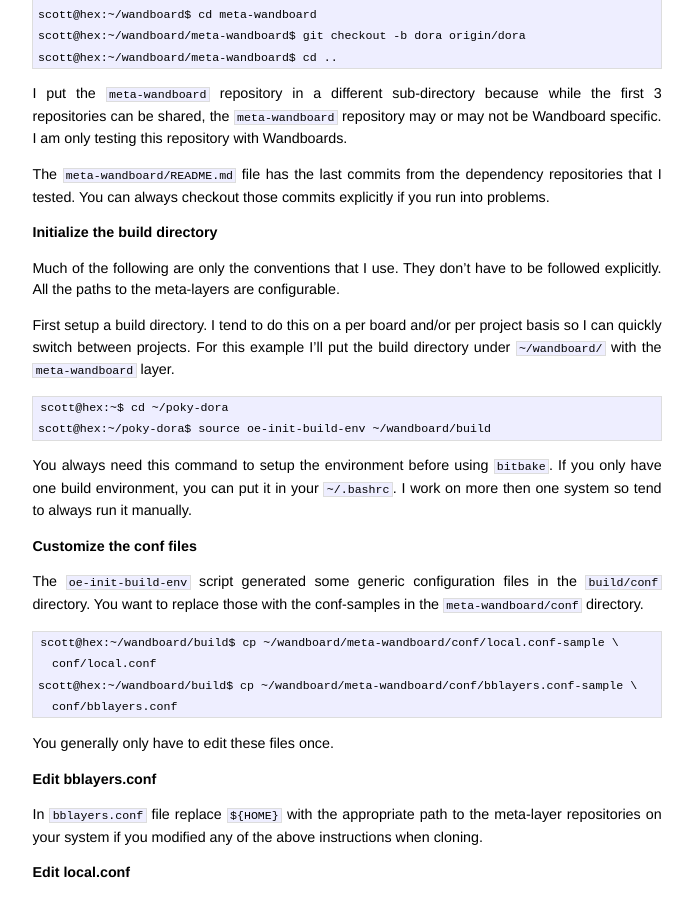
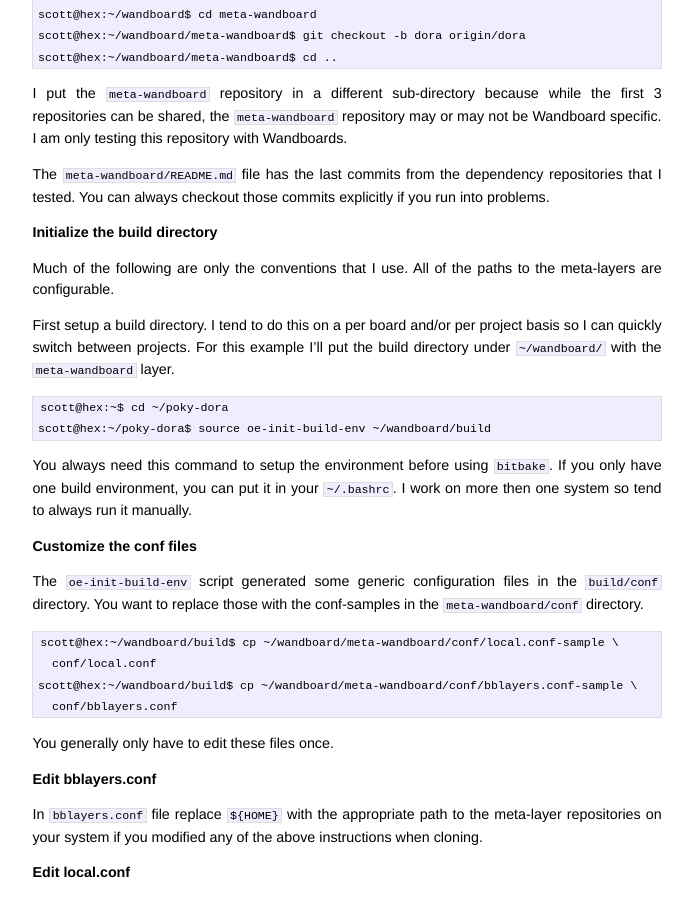
Before and after one commit to jumpnow/jumpnowtek-site, a Jekyll site: the page built from _posts/2014-02-28-Wandboard-Systems-with-Yocto.md, in a window 1280 px wide and 900 px high, scrolled down 1675 px. Shown: the whole window, without its empty margins (293-986 px from the left). Built offline with Jekyll 4.4.1, drawn with Linux system fonts in a browser that asks for light colours; Markdown is read by kramdown in place of the engine named in the settings.

Commit message:
Useless words

```diff
--- a/_posts/2014-02-28-Wandboard-Systems-with-Yocto.md
+++ b/_posts/2014-02-28-Wandboard-Systems-with-Yocto.md
@@ -100,8 +100,8 @@
 
 ### Initialize the build directory
 
-Much of the following are only the conventions that I use. They don't have to
-be followed explicitly. All the paths to the meta-layers are configurable.
+Much of the following are only the conventions that I use. All of the paths to
+the meta-layers are configurable.
 
 First setup a build directory. I tend to do this on a per board and/or per
 project basis so I can quickly switch between projects. For this example I'll
```
Also changed, not shown: _posts/2014-02-21-Duovero-Systems-with-Yocto.md (+2 -2 lines), _posts/2014-02-25-Overo-Systems-with-Yocto.md (+2 -2 lines).
